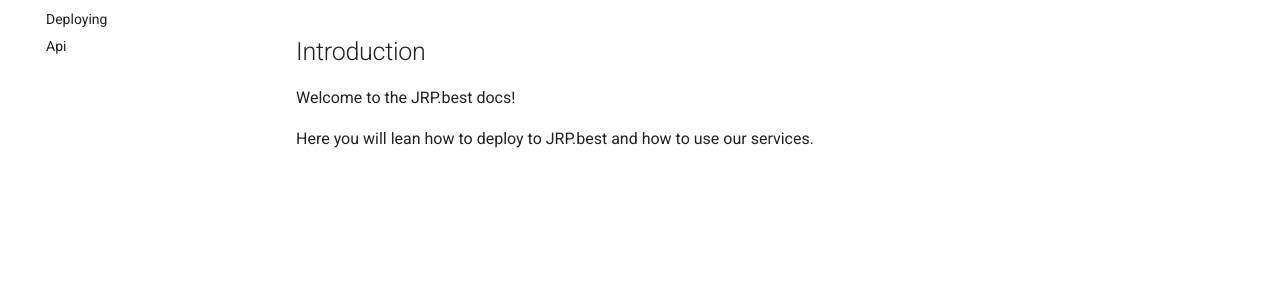
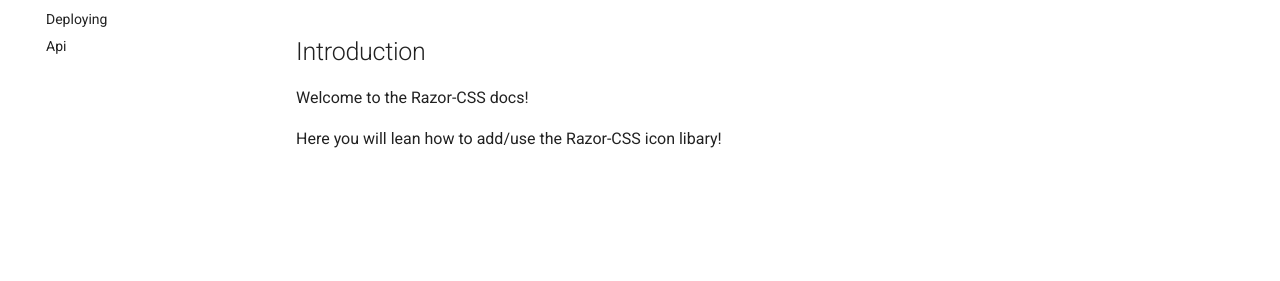
Before and after one commit to Razor-Css/Documentaion, an MkDocs documentation site: the page built from docs/index.md, in a window 1280 px wide. Shown: the part 146-427 px from the top of the page. Built offline with MkDocs 1.6.1 and Material for MkDocs 9.7.7, drawn with Linux system fonts in a browser that asks for light colours; comment, search, counter and statistics services are not loaded.

Commit message:
Update index.md

```diff
--- a/docs/index.md
+++ b/docs/index.md
@@ -1,5 +1,5 @@
 ## Introduction
 
-Welcome to the JRP.best docs!
+Welcome to the Razor-CSS docs!
 
-Here you will lean how to deploy to JRP.best and how to use our services.
+Here you will lean how to add/use the Razor-CSS icon libary!
```
